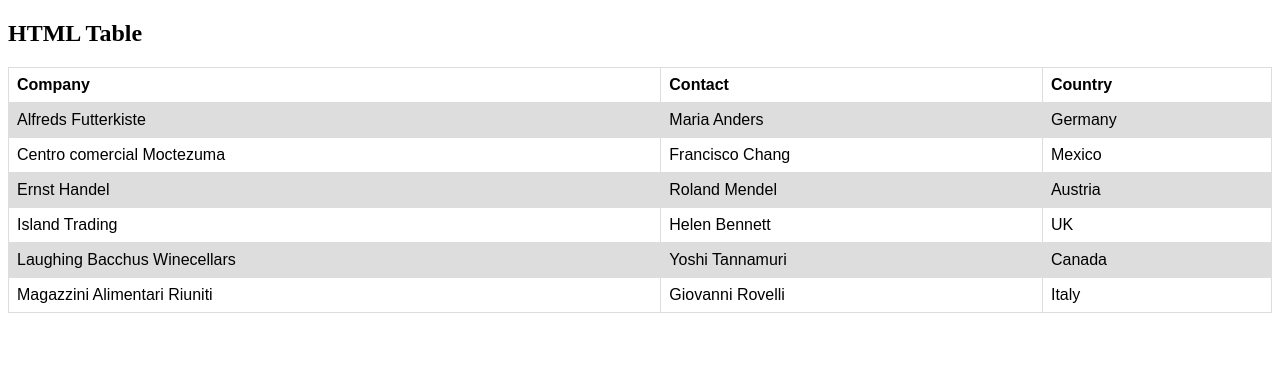
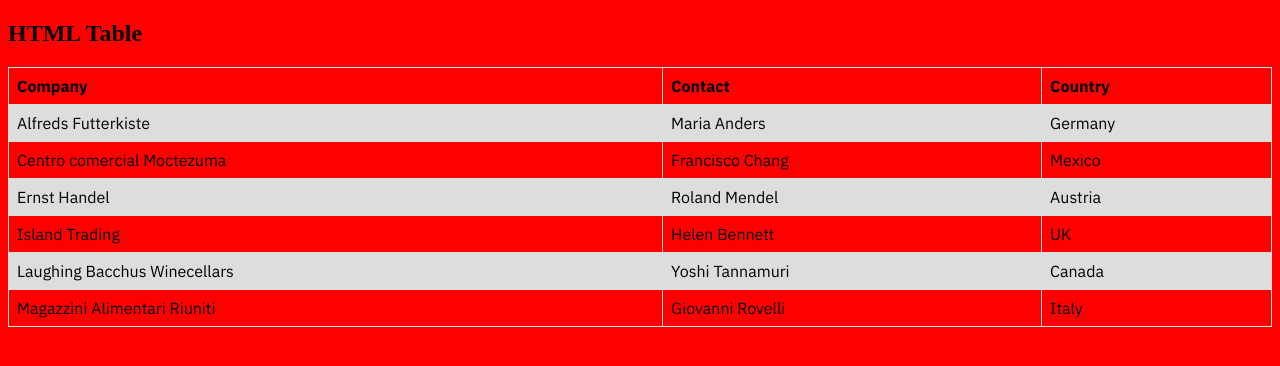
Before and after one commit to rhAIMcham/embedTesting, a plain HTML site: page index.html in a window 1280 px wide. Drawn offline with Linux system fonts and the light colour scheme.

Commit message:
Added font information

```diff
--- a/index.html
+++ b/index.html
@@ -1,9 +1,12 @@
 <!DOCTYPE html>
 <html>
     <head>
+    <link rel="preconnect" href="https://fonts.googleapis.com">
+    <link rel="preconnect" href="https://fonts.gstatic.com" crossorigin>
+    <link href="https://fonts.googleapis.com/css2?family=IBM+Plex+Sans:ital,wght@0,100..700;1,100..700&display=swap" rel="stylesheet">
         <style>
 table {
-  font-family: arial, sans-serif;
+  font-family: "IBM Plex Sans", sans-serif;
   border-collapse: collapse;
   width: 100%;
 }
@@ -16,6 +19,9 @@ td, th {
 
 tr:nth-child(even) {
   background-color: #dddddd;
+}
+body {
+  background-color: red;
 }
         </style>
     </head>
```
